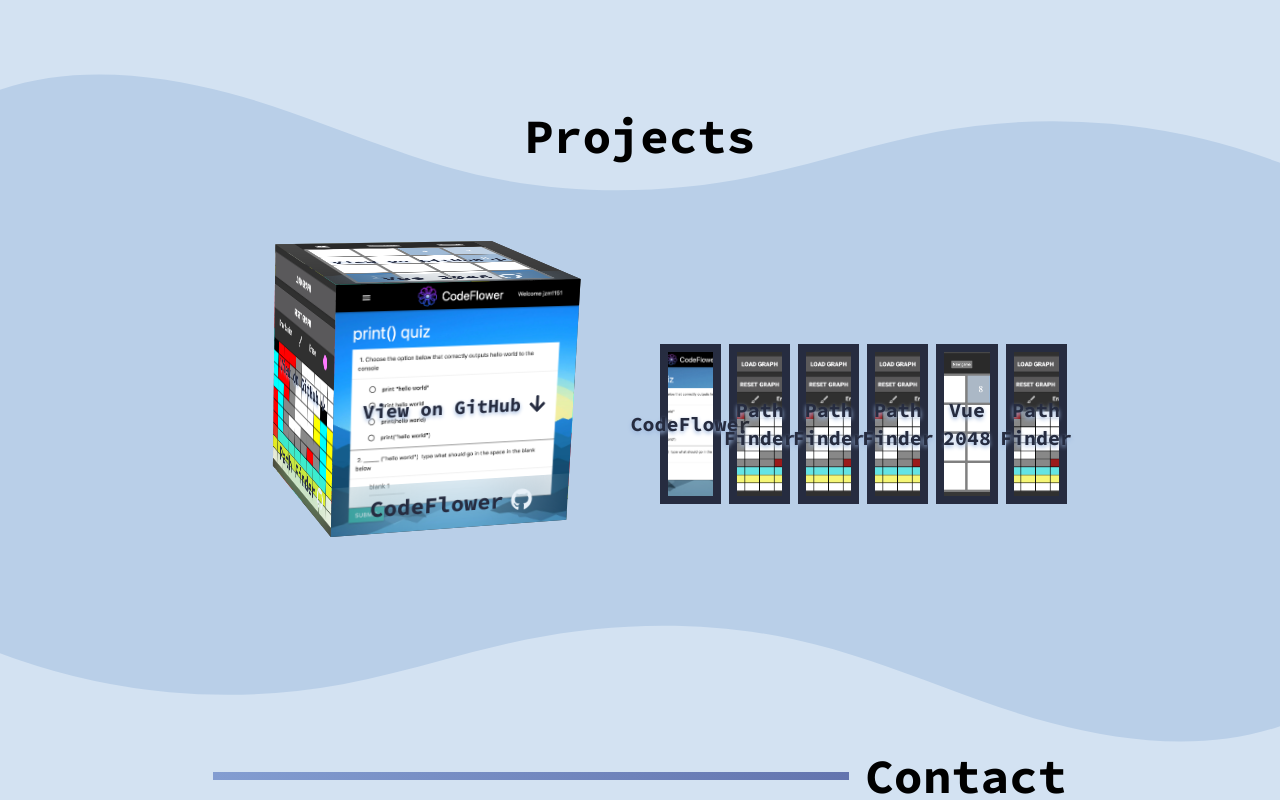
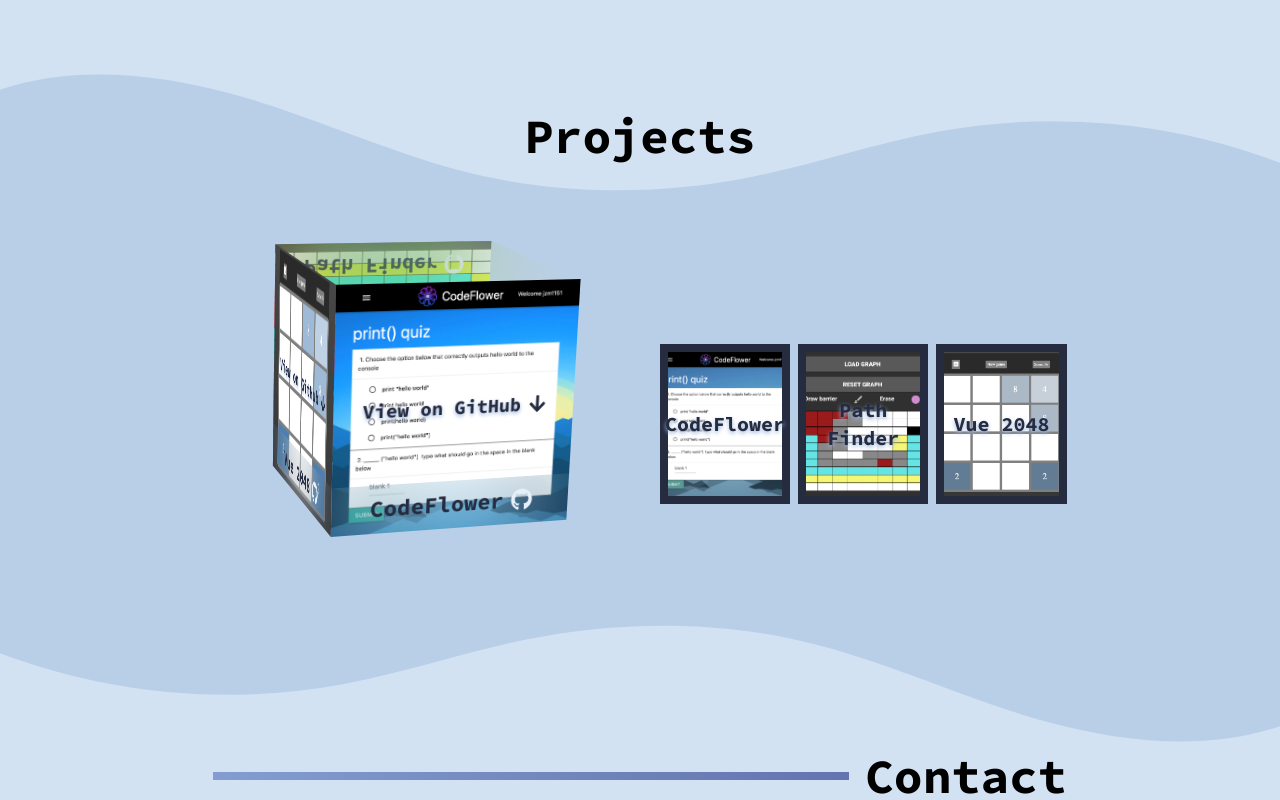
Before and after one commit to jzm1151/portfolio, a React (Vite) app: page / in a window 1280 px wide. Shown: the part 1372-2172 px from the top of the page. Built offline with nearby package versions, Linux system fonts and the light colour scheme.

Commit message:
changing the order of the cube faces

```diff
--- a/src/Components/Sections/ProjectsSection/ProjectsSection.tsx
+++ b/src/Components/Sections/ProjectsSection/ProjectsSection.tsx
@@ -77,30 +77,15 @@
             githubHref: 'https://github.com/jzm1151/path-finding-visualizer-with-roomdb',
             alt: 'Path Finder project screenshot',
         },
-        {
-            title: 'Path Finder',
-            img: 'path-finder.png',
-            githubHref: 'https://github.com/jzm1151/path-finding-visualizer-with-roomdb',
-            alt: 'Path Finder project screenshot',
-        },
-        {
-            title: 'Path Finder',
-            img: 'path-finder.png',
-            githubHref: 'https://github.com/jzm1151/path-finding-visualizer-with-roomdb',
-            alt: 'Path Finder project screenshot',
-        },
+        null,
         {
             title: 'Vue 2048',
             img: 'vue-2048.png',
             githubHref: 'https://github.com/jzm1151/vue-2048',
             alt: 'Vue 2048 project screenshot',
         },
-        {
-            title: 'Path Finder',
-            img: 'path-finder.png',
-            githubHref: 'https://github.com/jzm1151/path-finding-visualizer-with-roomdb',
-            alt: 'Path Finder project screenshot',
-        },
+        null,
+        null,
     ],
 }
 
```
